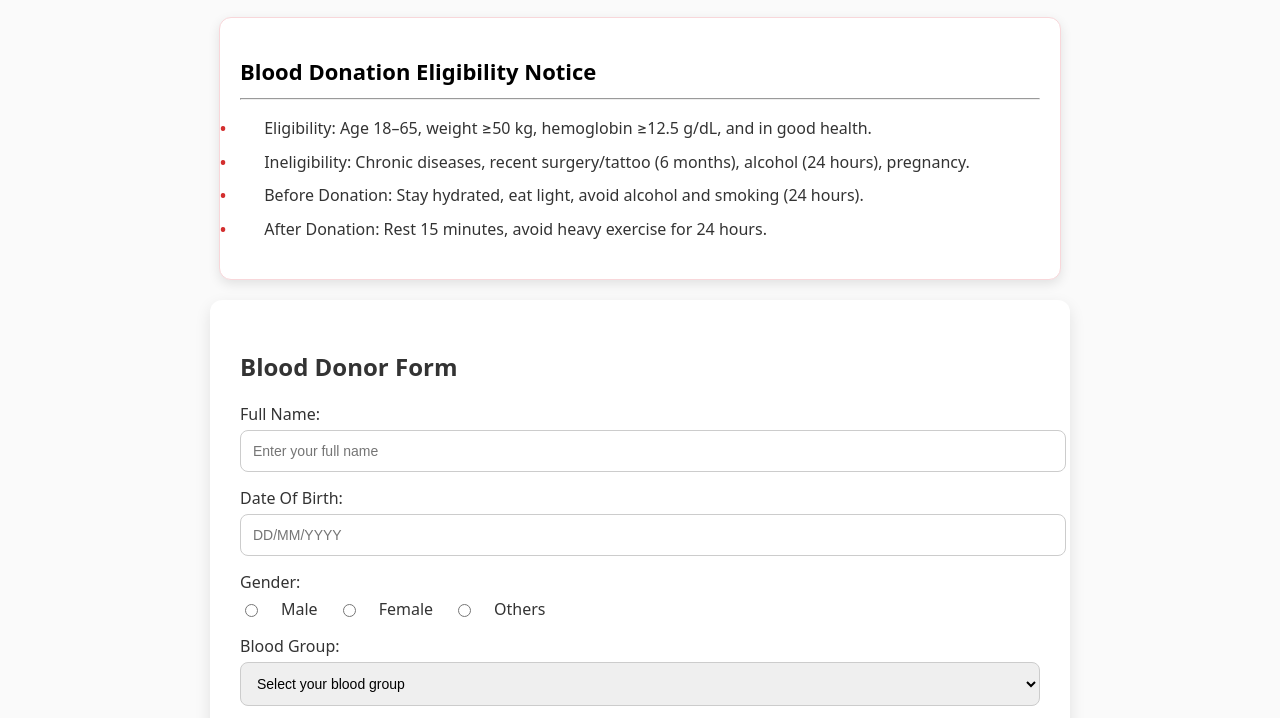
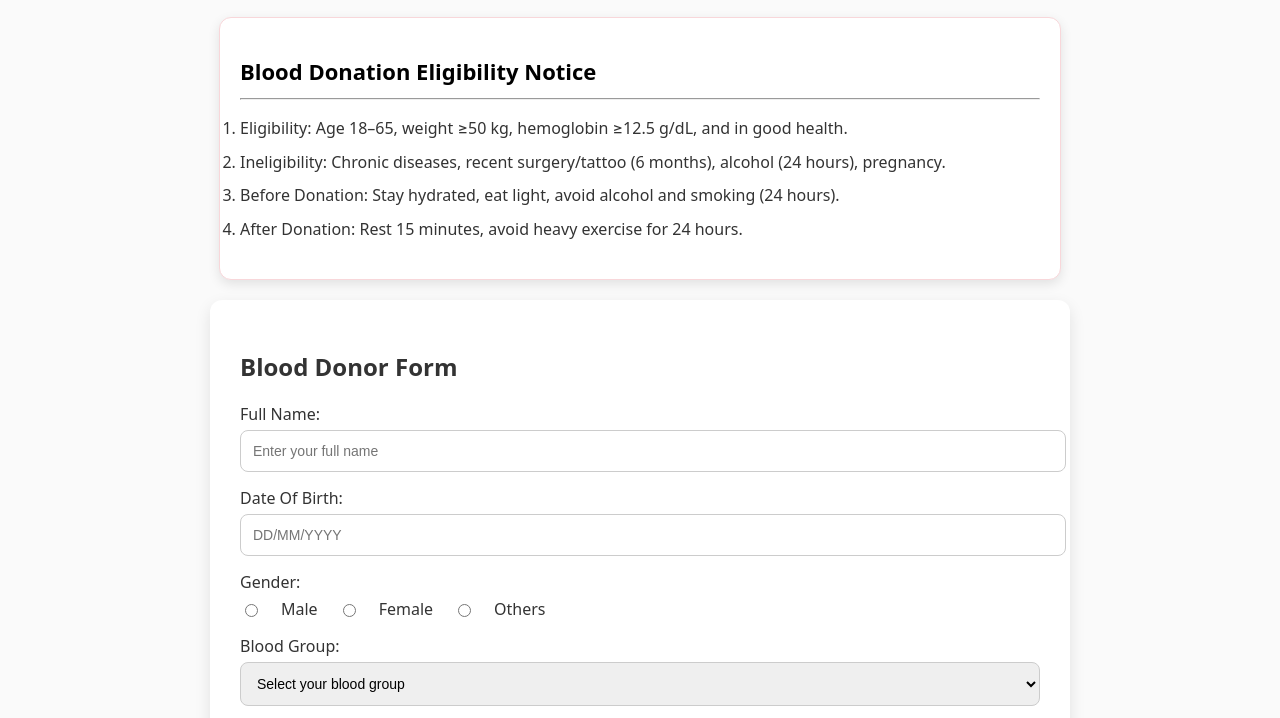
Before and after one commit to Arun-kumar2206/BloodBridge, a plain HTML site: page components/blood-donation.html in a window 1280 px wide. Shown: the part 73-791 px from the top of the page. Drawn offline with Linux system fonts and the light colour scheme.

Commit message:
removed dots in donation page.

```diff
--- a/components/blood-donation.html
+++ b/components/blood-donation.html
@@ -88,7 +88,7 @@
       }
 
       .notice-list {
-        list-style-type: none;
+        list-style-type: inside;
         padding-left: 0;
       }
 
@@ -101,7 +101,6 @@
       }
 
       .notice-list li::before {
-        content: "•";
         color: #d32f2f;
         font-weight: bold;
         display: inline-block;
```
